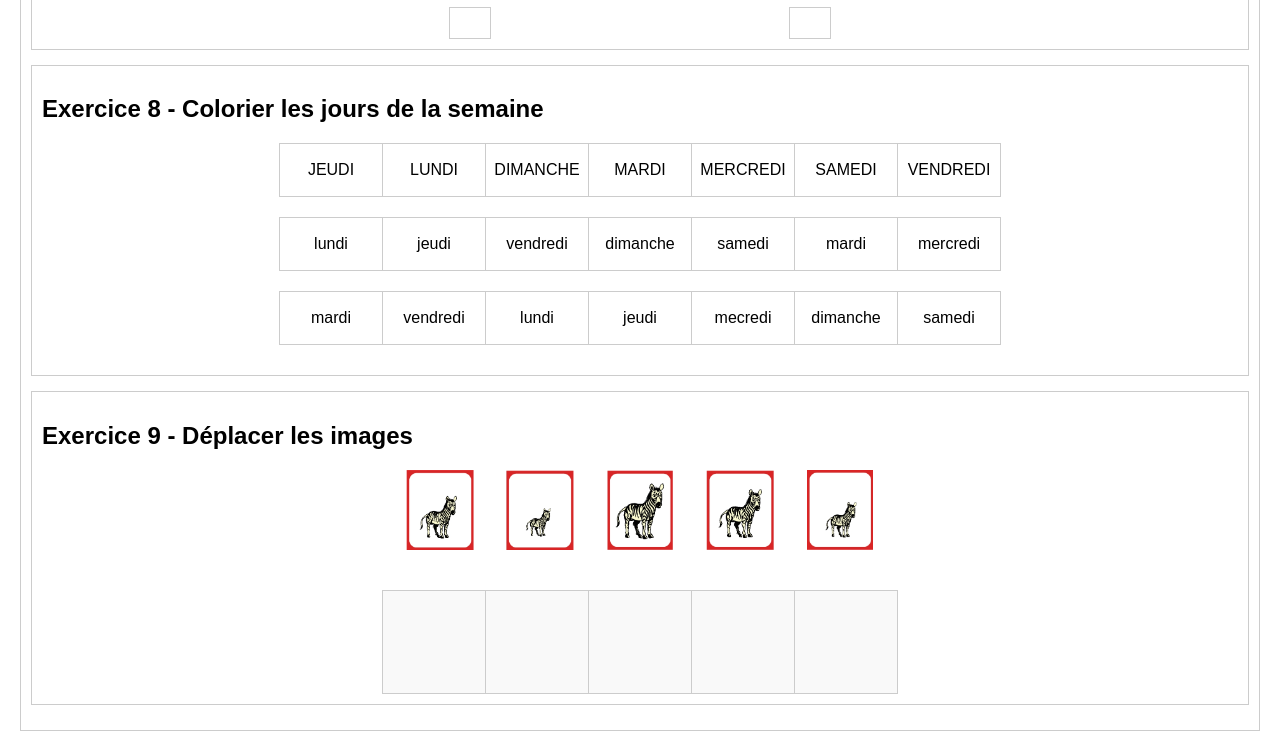
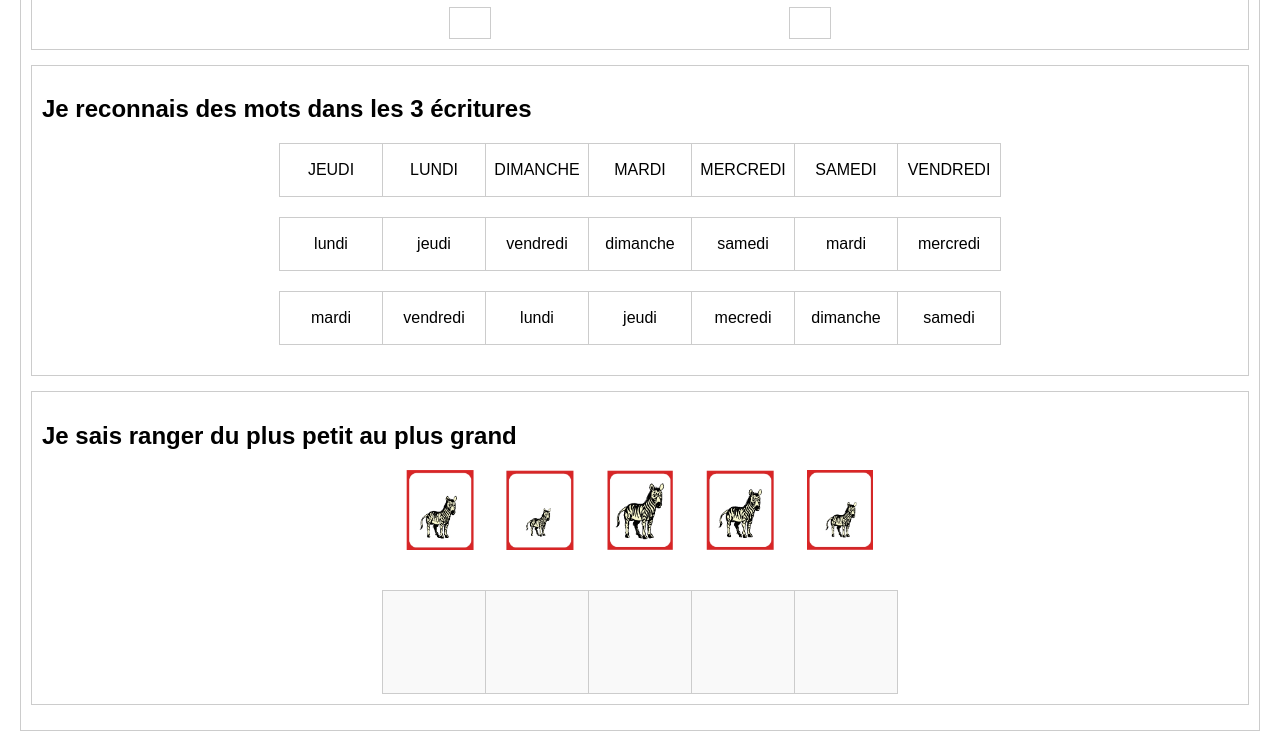
Before and after one commit to hugueslionel/carnet9, a plain HTML site: page eleve.html in a window 1280 px wide. Shown: the part 2660-3403 px from the top of the page. Drawn offline with Linux system fonts and the light colour scheme.

Commit message:
Update eleve.html

```diff
--- a/eleve.html
+++ b/eleve.html
@@ -53,12 +53,12 @@
     <div id="exercice7"></div>
 </section>
 <section>
-    <h2>Exercice 8 - Colorier les jours de la semaine</h2>
+    <h2>Je reconnais des mots dans les 3 écritures</h2>
     <div id="exercice8"></div>
 </section>
 
 <section>
-    <h2>Exercice 9 - Déplacer les images</h2>
+    <h2>Je sais ranger du plus petit au plus grand</h2>
     <div id="exercise9-container"></div>
 </section>
 
```
